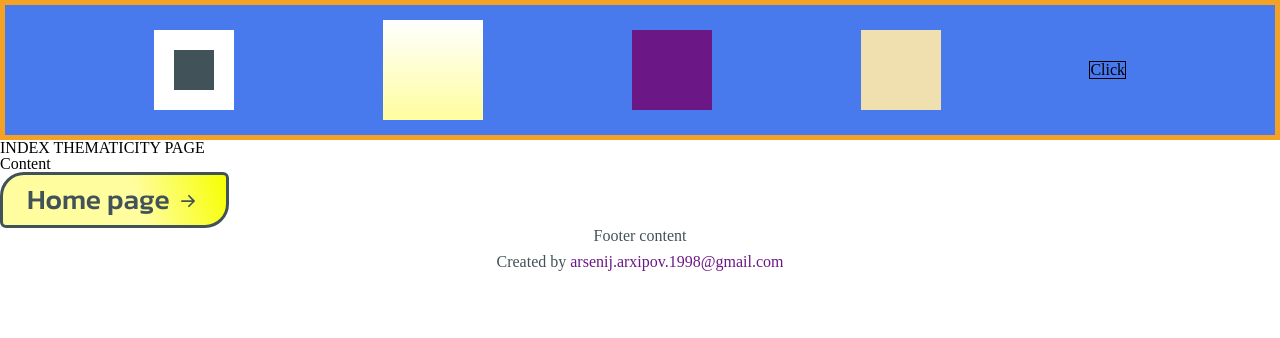
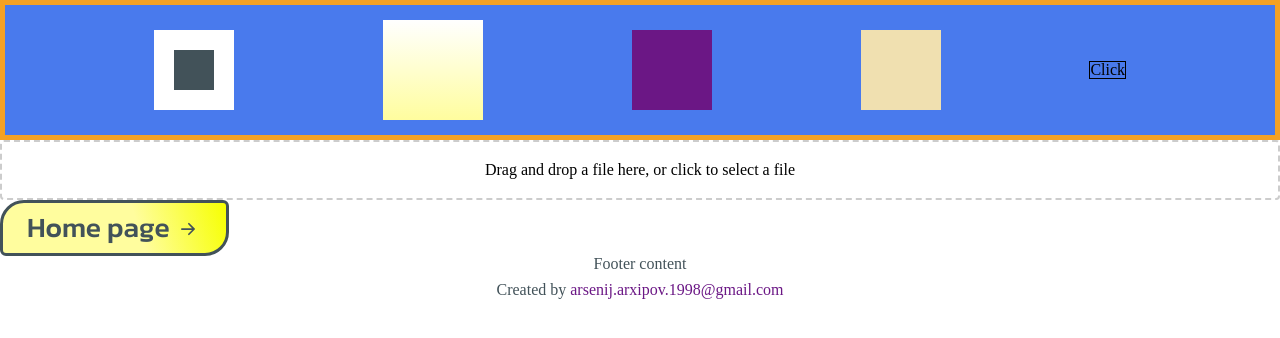
Before and after one commit to CyberBrainiac/SEO-buy_site, a React (Vite) app: page /tools/thematicity-index in a window 1280 px wide. Shown: the top 338 px of the page. Built offline with nearby package versions, Linux system fonts and the light colour scheme.

Commit message:
create drag and drop

```diff
--- a/package.json
+++ b/package.json
@@ -32,6 +32,7 @@
     "eslint-plugin-react-hooks": "^4.6.0",
     "eslint-plugin-react-refresh": "^0.4.3",
     "prettier": "^3.0.3",
+    "react-dropzone": "^14.2.3",
     "react-icons": "^4.11.0",
     "sass": "^1.68.0",
     "typescript": "^5.0.2",
--- a/src/pages/thematIndex/ThematicityIndex.tsx
+++ b/src/pages/thematIndex/ThematicityIndex.tsx
@@ -1,10 +1,15 @@
 import { ButtonLink } from '@/components/buttons/Buttons';
+import style from './thematicityIndex.module.scss';
+import InputFile from './inputFile/InputFile';
 
 const ThematicityIndex: React.FC = () => {
+  const handleFileUpload = (file: File) => {
+    console.log('Uploaded file:', file);
+  };
+
   return (
-    <section>
-      INDEX THEMATICITY PAGE
-      <div>Content</div>
+    <section className={style.container}>
+      <InputFile onFileUpload={handleFileUpload} />
       <ButtonLink href="/" text="Home page" />
     </section>
   );
--- /dev/null
+++ b/src/pages/thematIndex/inputFile/InputFile.tsx
@@ -0,0 +1,40 @@
+import React, { useCallback } from 'react';
+import { useDropzone } from 'react-dropzone';
+
+interface InputFileProps {
+  onFileUpload: (file: File) => void;
+}
+
+const InputFile: React.FC<InputFileProps> = ({ onFileUpload }) => {
+  const onDrop = useCallback(
+    (acceptedFiles: File[]) => {
+      // Do something with the uploaded file
+      const uploadedFile = acceptedFiles[0];
+      onFileUpload(uploadedFile);
+    },
+    [onFileUpload]
+  );
+
+  const { getRootProps, getInputProps, isDragActive } = useDropzone({ onDrop });
+
+  return (
+    <div {...getRootProps()} style={dropzoneStyles}>
+      <input {...getInputProps()} />
+      <p>
+        {isDragActive
+          ? 'Drop the file here'
+          : 'Drag and drop a file here, or click to select a file'}
+      </p>
+    </div>
+  );
+};
+
+const dropzoneStyles: React.CSSProperties = {
+  border: '2px dashed #ccc',
+  borderRadius: '4px',
+  padding: '20px',
+  textAlign: 'center',
+  cursor: 'pointer',
+};
+
+export default InputFile;
--- /dev/null
+++ b/src/pages/thematIndex/thematicityIndex.module.scss
@@ -0,0 +1,3 @@
+.container {
+
+}
```
Also changed, not shown: 1 other file (tests, documents, lock files or other folders).
